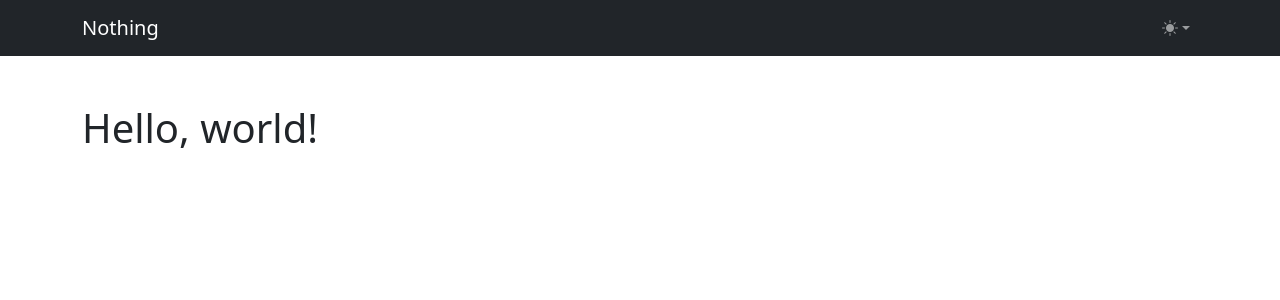
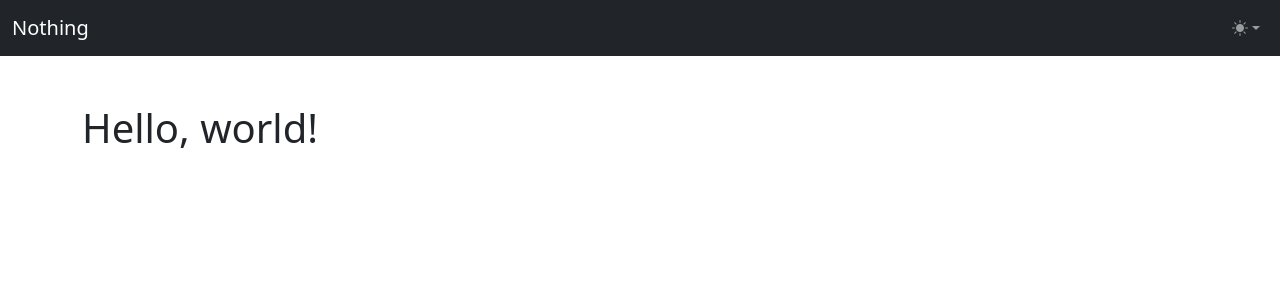
Before and after one commit to aremy/aremy.github.io, a Jekyll site: the page built from index.md, in a window 1280 px wide. Shown: the top 300 px of the page. Built offline with Jekyll 4.4.1, drawn with Linux system fonts in a browser that asks for light colours.

Commit message:
Fixed issue on the collapse of the header bar

```diff
--- a/_includes/header.html
+++ b/_includes/header.html
@@ -1,11 +1,11 @@
 <nav class="navbar navbar-expand-lg navbar-dark bg-dark">
-    <div class="container">
+    <div class="container-fluid">
         <a class="navbar-brand" href="#">Nothing</a>
-        <button class="navbar-toggler" type="button" data-bs-toggle="collapse" data-bs-target="#navbarSupportedContent"
-            aria-controls="navbarSupportedContent" aria-expanded="false" aria-label="Toggle navigation">
+        <button class="navbar-toggler" type="button" data-bs-toggle="collapse" data-bs-target="#navbar"
+            aria-controls="navbar" aria-expanded="false" aria-label="Toggle navigation">
             <span class="navbar-toggler-icon"></span>
         </button>
-        <div class="collapse navbar-collapse d-flex justify-content-between" id="navbarSupportedContent">
+        <div class="collapse navbar-collapse" id="navbar">
 
             <ul class="navbar-nav ms-auto mb-2 mb-lg-0">
                 <li class="nav-item dropdown">
```
